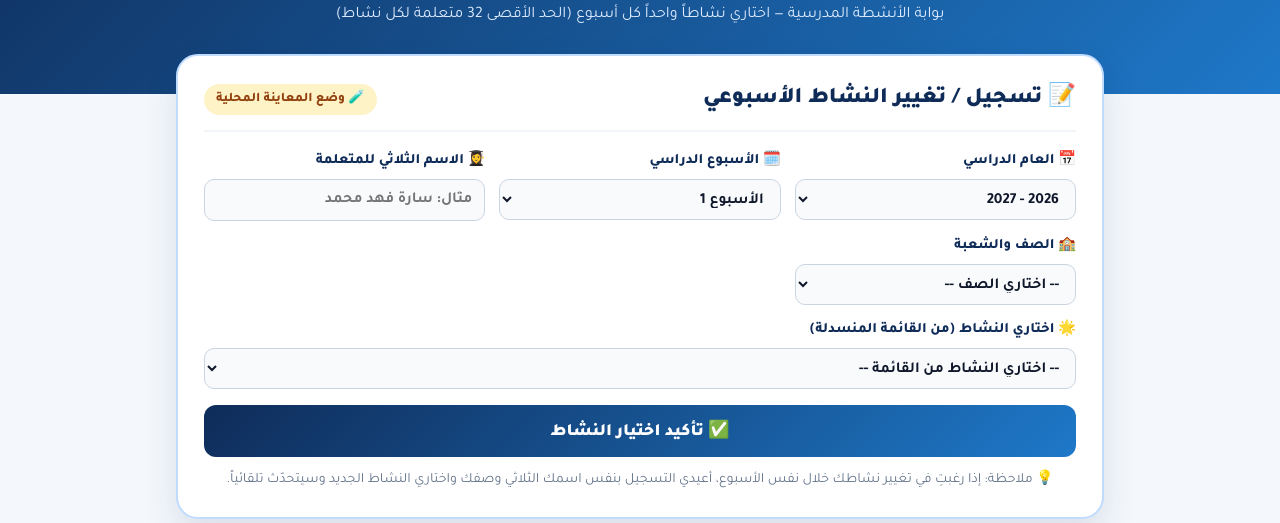
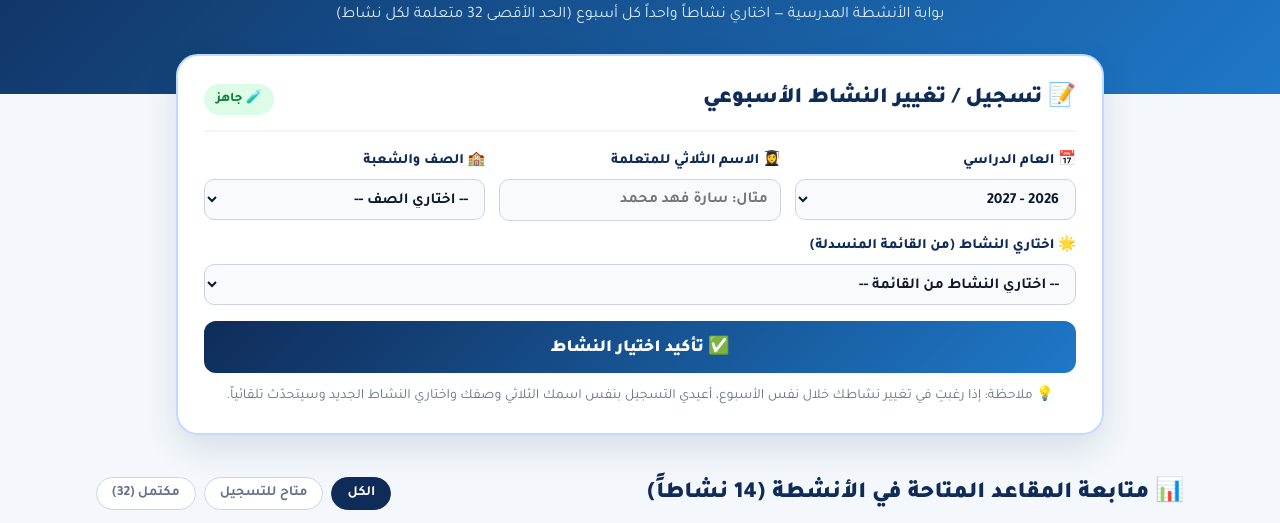
Before and after one commit to aljazaeractivities/aljazaeractivities, a plain HTML site: page index.html in a window 1280 px wide. Shown: the part 277-800 px from the top of the page. Drawn offline with Linux system fonts and the light colour scheme.

Commit message:
Add files via upload

```diff
--- a/index.html
+++ b/index.html
@@ -486,27 +486,6 @@
             </select>
           </div>
 
-          <div class="form-field">
-            <label>🗓️ الأسبوع الدراسي</label>
-            <select id="weekSelect" onchange="loadData()">
-              <option value="الأسبوع 1">الأسبوع 1</option>
-              <option value="الأسبوع 2">الأسبوع 2</option>
-              <option value="الأسبوع 3">الأسبوع 3</option>
-              <option value="الأسبوع 4">الأسبوع 4</option>
-              <option value="الأسبوع 5">الأسبوع 5</option>
-              <option value="الأسبوع 6">الأسبوع 6</option>
-              <option value="الأسبوع 7">الأسبوع 7</option>
-              <option value="الأسبوع 8">الأسبوع 8</option>
-              <option value="الأسبوع 9">الأسبوع 9</option>
-              <option value="الأسبوع 10">الأسبوع 10</option>
-              <option value="الأسبوع 11">الأسبوع 11</option>
-              <option value="الأسبوع 12">الأسبوع 12</option>
-              <option value="الأسبوع 13">الأسبوع 13</option>
-              <option value="الأسبوع 14">الأسبوع 14</option>
-              <option value="الأسبوع 15">الأسبوع 15</option>
-              <option value="الأسبوع 16">الأسبوع 16</option>
-            </select>
-          </div>
 
           <div class="form-field">
             <label>👩‍🎓 الاسم الثلاثي للمتعلمة</label>
@@ -642,7 +621,7 @@
 
   <script>
     // ضعي رابط Google Apps Script هنا لاحقاً بين علامتي التنصيص
-    const SCRIPT_URL = "";
+    const SCRIPT_URL = " https://script.google.com/macros/s/AKfycbw4N-TSRrCzQoHfSRdU_ZR6kNhH5MOhakCFLQv_GnZAxNz18-RFAFNkMZhHZ9BhYTt-/exec";
 
     const MAX_SEATS = 32;
     const ADMIN_PIN = "1959";
@@ -787,14 +766,14 @@
 
     async function loadData() {
       const year = document.getElementById("academicYear").value;
-      const week = document.getElementById("weekSelect").value;
+
       const badge = document.getElementById("connectionBadge");
 
       if (!SCRIPT_URL) {
         badge.textContent = "🧪 وضع المعاينة المحلية";
         badge.className = "status-badge demo";
         const localAll = safeGetRecords();
-        currentRecords = localAll.filter(r => r.year === year && r.week === week);
+        currentRecords = localAll.filter(r => r.year === year;
         recountFromRecords();
         populateActivitySelect();
         renderCards();
@@ -805,7 +784,7 @@
       badge.className = "status-badge";
 
       try {
-        const res = await fetch(`${SCRIPT_URL}?action=get&year=${encodeURIComponent(year)}&week=${encodeURIComponent(week)}`);
+        const res = await fetch(`${SCRIPT_URL}?action=get&year=${encodeURIComponent(year)})}`);
         const data = await res.json();
         currentRecords = data.records || [];
         recountFromRecords();
@@ -829,7 +808,7 @@
     async function submitRegistration(e) {
       e.preventDefault();
       const year = document.getElementById("academicYear").value;
-      const week = document.getElementById("weekSelect").value;
+
       const chosenActivity = document.getElementById("activitySelect").value;
       const name = document.getElementById("studentName").value.trim().replace(/\s+/g, " ");
       const studentClass = document.getElementById("studentClass").value;
@@ -959,7 +938,7 @@
       const year = document.getElementById("academicYear").value;
       const week = document.getElementById("weekSelect").value;
       document.getElementById("adminSummaryText").textContent =
-        `عرض المسجلات لـ (${year}) — (${week}) | الإجمالي: ${currentRecords.length} متعلمة`;
+        `عرض المسجلات لـ (${year})  | الإجمالي: ${currentRecords.length} متعلمة`;
 
       const tbody = document.getElementById("adminTableBody");
       tbody.innerHTML = "";
@@ -974,23 +953,24 @@
           <td>${r.name}</td>
           <td>${r.studentClass}</td>
           <td>${r.activity}</td>
-          <td>${r.week}</td>
+
         `;
         tbody.appendChild(tr);
       });
     }
 
-    function exportCSV() {
-      const week = document.getElementById("weekSelect").value;
-      let csv = "\uFEFFالاسم الثلاثي,الصف,النشاط المختار,الأسبوع,العام الدراسي\n";
+
+ function exportCSV() {
+      const year = document.getElementById("academicYear").value;
+      let csv = "\uFEFFالاسم الثلاثي,الصف,النشاط المختار,العام الدراسي\n";
       currentRecords.forEach(r => {
-        csv += `"${r.name}","${r.studentClass}","${r.activity}","${r.week}","${r.year}"\n`;
+        csv += `"${r.name}","${r.studentClass}","${r.activity}","${r.year}"\n`;
       });
       const blob = new Blob([csv], { type: "text/csv;charset=utf-8;" });
       const url = URL.createObjectURL(blob);
       const a = document.createElement("a");
       a.href = url;
-      a.download = `أنشطة_ثانوية_الجزائر_${week}.csv`;
+      a.download = `أنشطة_ثانوية_الجزائر_${year}.csv`;
       a.click();
       URL.revokeObjectURL(url);
     }
```
